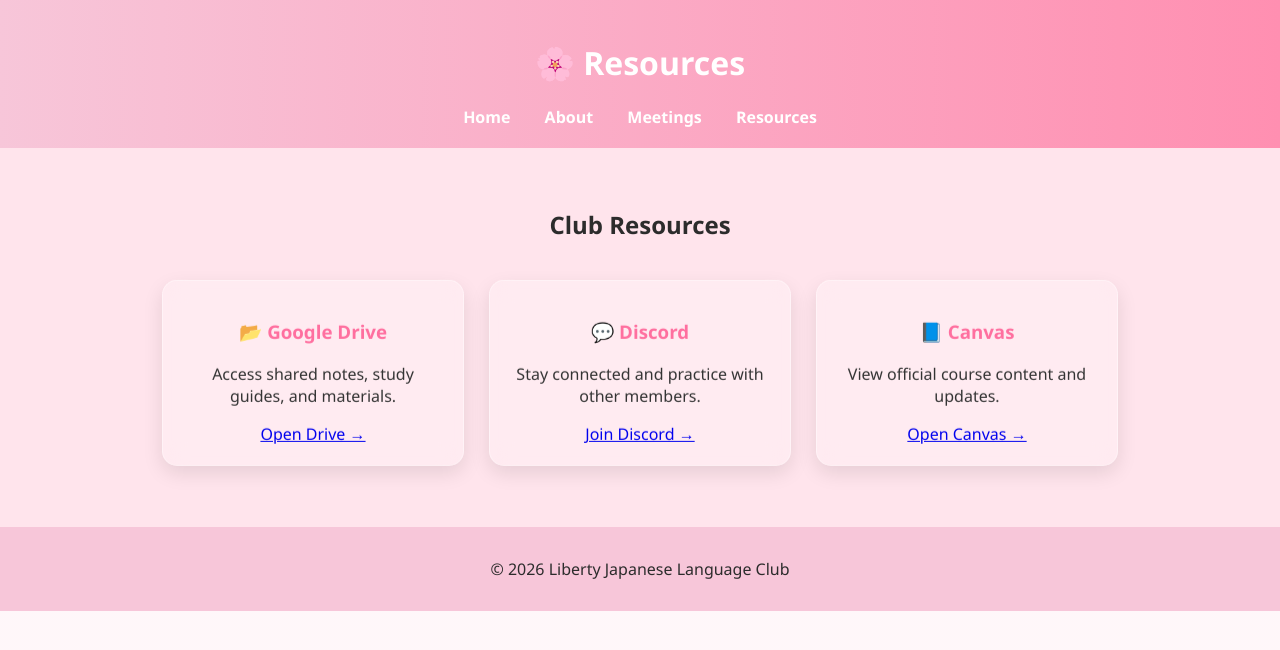
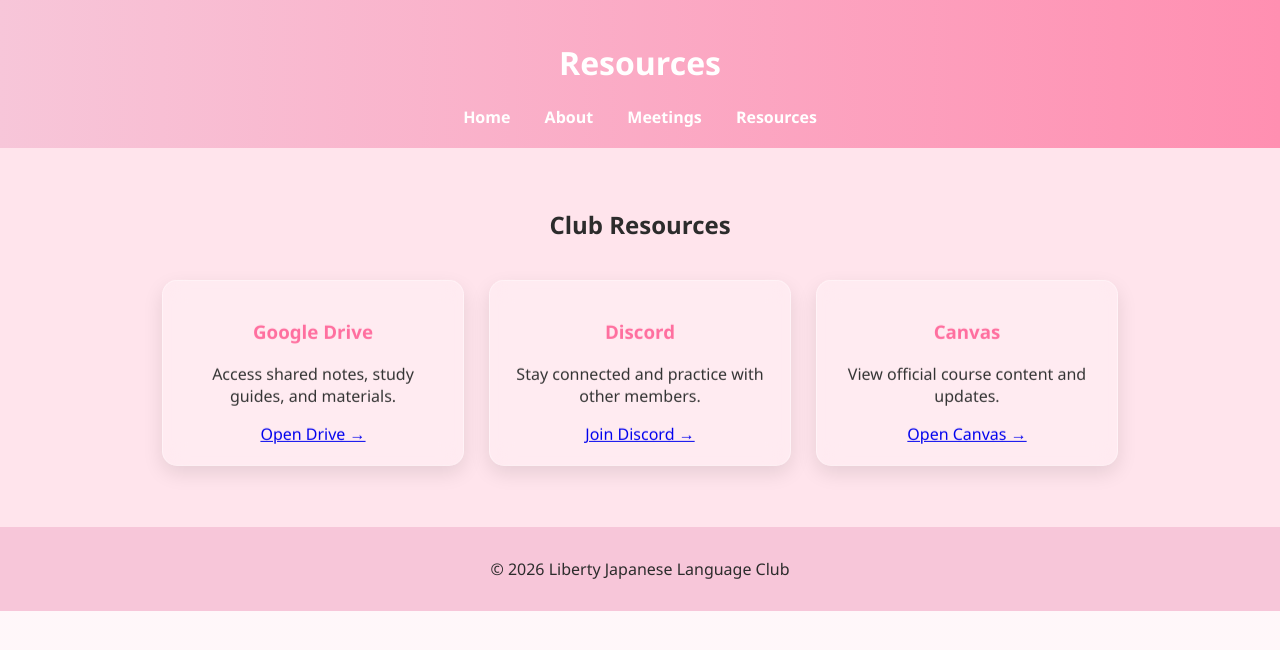
Before and after one commit to willaurum/JLC-Website, a plain HTML site: page resources.html in a window 1280 px wide. Drawn offline with Linux system fonts and the light colour scheme.

Commit message:
removed some code

```diff
--- a/resources.html
+++ b/resources.html
@@ -7,7 +7,7 @@
   </head>
   <body>
     <header>
-      <h1>🌸 Resources</h1>
+      <h1>Resources</h1>
       <nav>
         <a href="index.html">Home</a>
         <a href="about.html">About</a>
@@ -21,19 +21,19 @@
 
       <div class="card-container">
         <div class="card">
-          <h3>📂 Google Drive</h3>
+          <h3>Google Drive</h3>
           <p>Access shared notes, study guides, and materials.</p>
           <a href="#" target="_blank">Open Drive →</a>
         </div>
 
         <div class="card">
-          <h3>💬 Discord</h3>
+          <h3>Discord</h3>
           <p>Stay connected and practice with other members.</p>
           <a href="#" target="_blank">Join Discord →</a>
         </div>
 
         <div class="card">
-          <h3>📘 Canvas</h3>
+          <h3>Canvas</h3>
           <p>View official course content and updates.</p>
           <a href="#" target="_blank">Open Canvas →</a>
         </div>
```
Also changed, not shown: index.html (+2 -2 lines), meetings.html (+3 -3 lines).
